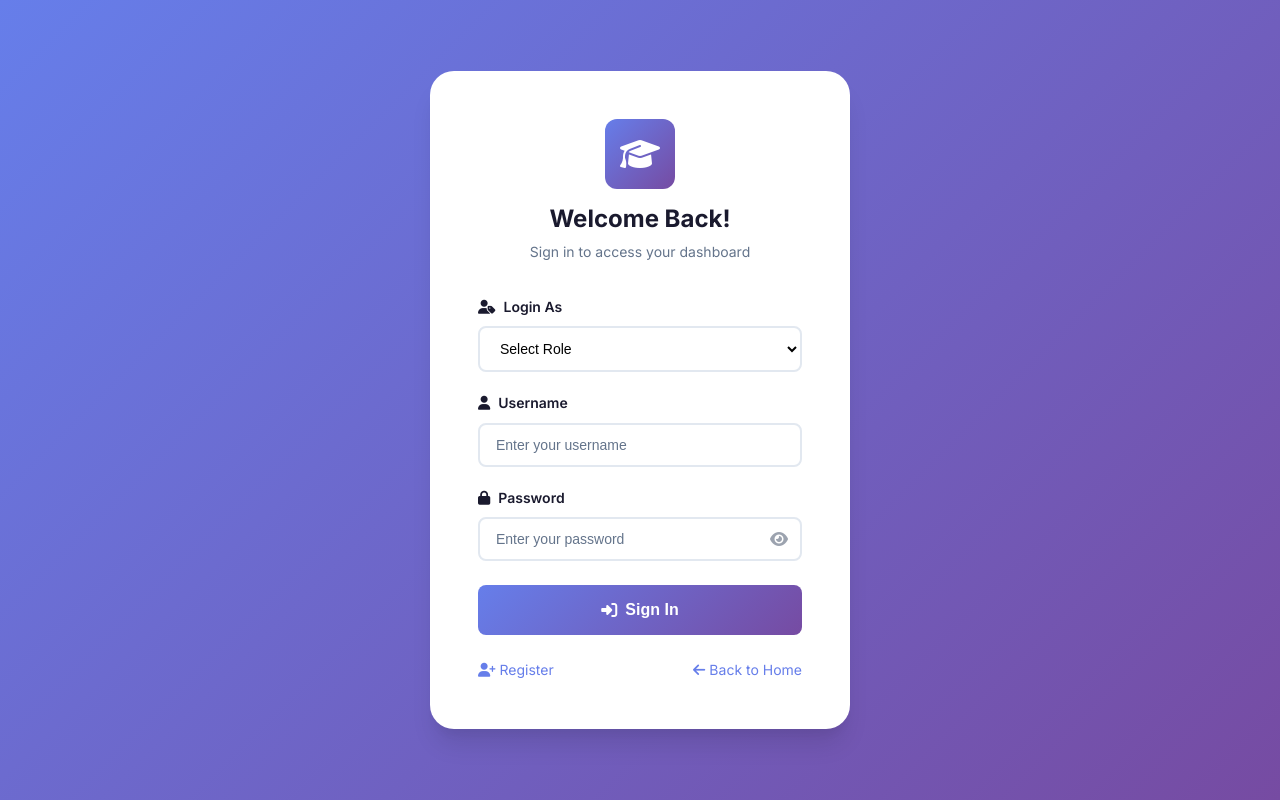
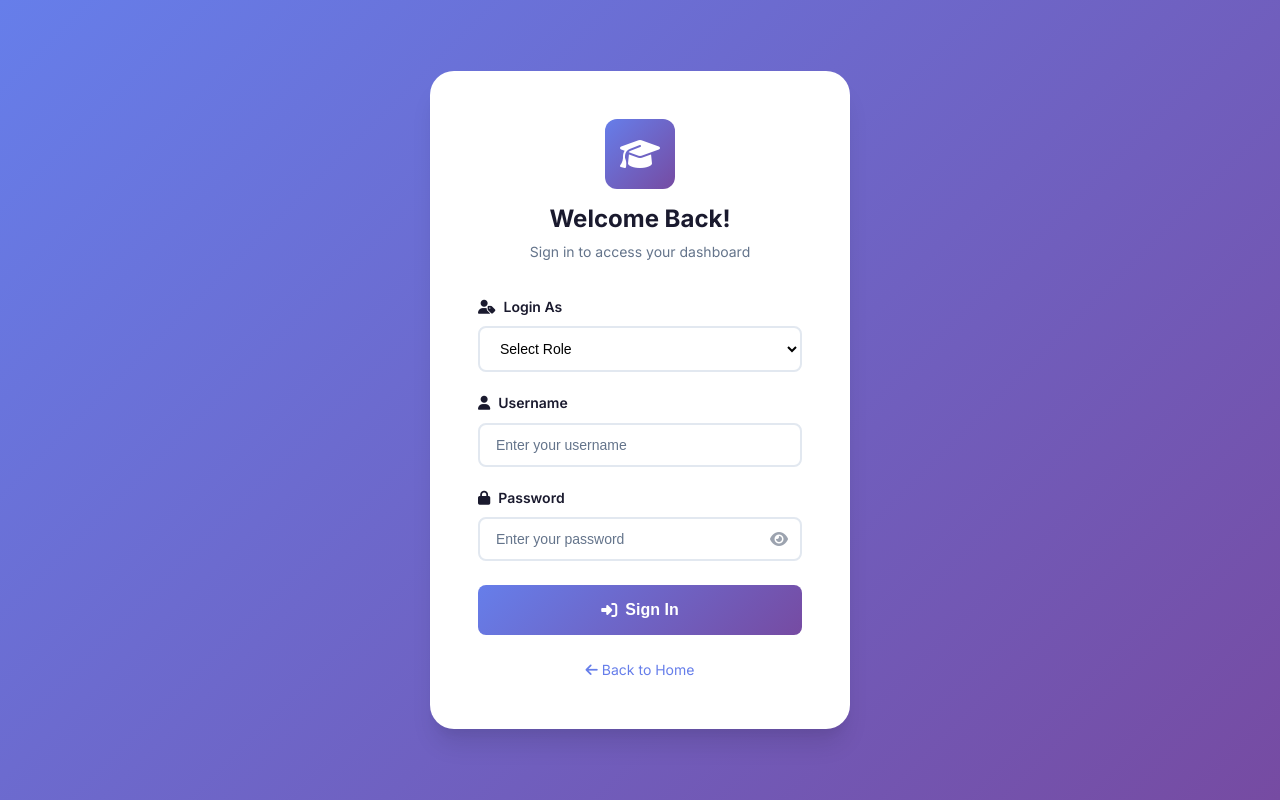
Before and after one commit to nencysavaliya/school-management-system, a Django app: page /login/ in a window 1280 px wide. Run offline with Django 5.2, Linux system fonts and the light colour scheme.

Commit message:
Update login and home templates with core dashboard logic

```diff
--- a/core/urls.py
+++ b/core/urls.py
@@ -5,7 +5,7 @@ urlpatterns = [
     # Home & Auth
     path('', views.home, name='home'),
     path('login/', views.login_view, name='login'),
-    path('register/', views.register_view, name='register'),
+    # path('register/', views.register_view, name='register'),  # Removed
     path('logout/', views.logout_view, name='logout'),
 
     # Admin Dashboard
--- a/core/views.py
+++ b/core/views.py
@@ -4,6 +4,7 @@ from django.http import JsonResponse
 from django.db.models import Count, Sum
 from django.core.paginator import Paginator
 from datetime import datetime, date, timedelta
+import random
 from .models import (
     Student, Teacher, Class, Subject, Admin,
     StudentAttendance, TeacherAttendance, Fees, Salary
@@ -84,6 +85,21 @@ def logout_view(request):
     return redirect('home')
 
 
+def generate_admission_number():
+    """Generate unique admission number for students"""
+    year = datetime.now().year
+    # Generate random 5-digit number
+    random_num = random.randint(10000, 99999)
+    admission_no = f"ADM{year}{random_num}"
+
+    # Check if exists, regenerate if duplicate
+    while Student.objects.filter(admission_no=admission_no).exists():
+        random_num = random.randint(10000, 99999)
+        admission_no = f"ADM{year}{random_num}"
+
+    return admission_no
+
+
 def register_view(request):
     """Registration view for Students and Teachers"""
     if request.method == 'POST':
@@ -96,12 +112,16 @@ def register_view(request):
             password = form.cleaned_data['password']
 
             try:
-                # Default to student role
+                # Default to student role with auto-generated admission number
                 student = Student(
                     username=username,
                     name=name,
                     surname=surname,
-                    email=email
+                    email=email,
+                    admission_no=generate_admission_number(),
+                    admission_date=date.today(),
+                    gender='other',
+                    roll_no=''
                 )
                 student.set_password(password)
                 student.save()
--- a/templates/home.html
+++ b/templates/home.html
@@ -16,9 +16,6 @@
             </a>
 
             <nav class="nav">
-                <a href="{% url 'register' %}" class="nav-link">
-                    <i class="fas fa-user-plus"></i> Register
-                </a>
                 <a href="{% url 'login' %}" class="nav-link">
                     <i class="fas fa-sign-in-alt"></i> Login
                 </a>
--- a/templates/login.html
+++ b/templates/login.html
@@ -64,10 +64,7 @@
                 </button>
             </form>
 
-            <div class="login-footer">
-                <a href="{% url 'register' %}">
-                    <i class="fas fa-user-plus"></i> Register
-                </a>
+            <div class="login-footer" style="justify-content: center;">
                 <a href="{% url 'home' %}">
                     <i class="fas fa-arrow-left"></i> Back to Home
                 </a>
```
Also changed, not shown: db.sqlite3.
